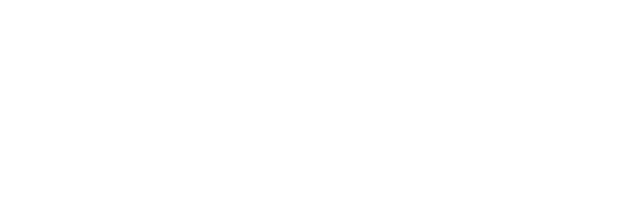
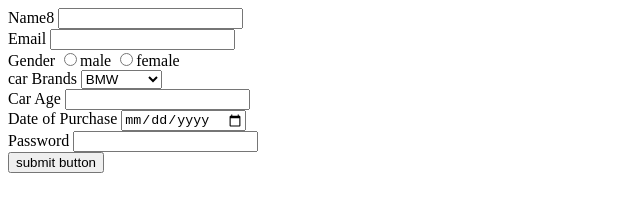
Before and after one commit to acciojob/car-insurance-form-peaky008, a website: page main.html in a window 1280 px wide. Shown: the whole page, without its empty margins (0-640 px from the left). Drawn offline with Linux system fonts and the light colour scheme.

Commit message:
created a submission

```diff
--- a/main.html
+++ b/main.html
@@ -10,7 +10,44 @@
 	<!-- the entire body must be written by student -->
     <script type="text/javascript" src="./script.js">
 </script>
+<form method="post">
+	<div>
+		<label for="name">Name8</label>
+	<input type="text"   id="name">
+	</div>
 
+ <div>
+	 <label for="email">Email</label>
+	<input type="email" required id="email">
+ </div>
+	 <div>
+		 <label for="gender">Gender</label>
+	<input type="radio" name="gender" required id="gender">male
+	<input type="radio" name="gender" required id="gender">female
+	 </div>
+ <div>
+	 <label for="cars">car Brands</label>
+	  <select id="cars">
+		 <option id="cars">BMW</option>
+		   <option id="cars">Audi</option>
+		   <option id="cars">Mercedez</option>
+	 </select>
+ </div>
+	<div>
+		<label for="carage"> Car Age</label>
+		<input type="number" required id="carage">
+	</div>
+	<div>
+		<label for="dop">Date of Purchase</label>
+		<input type="date" required id="dop">
+	</div>
+	<div>
+		<label for="password">Password</label>
+		<input type="password" required id="password">
+	</div>
+	<div>
+		 <button id="button" type="submit">submit button</button>
+	</div>
 </body>
 
 </html>
```
